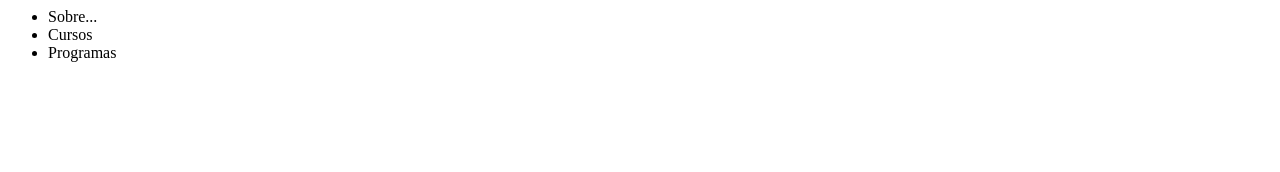
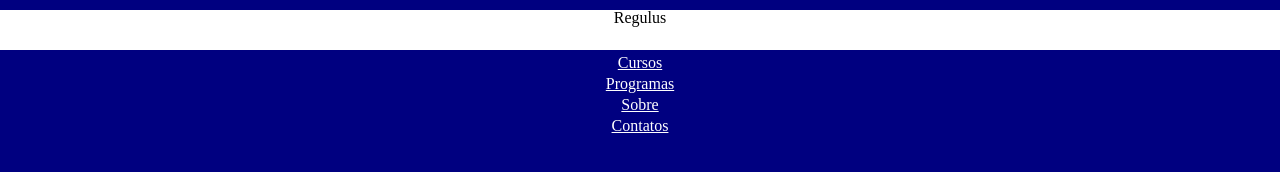
Before and after one commit to afucher/site_regulus, a plain HTML site: page index.html in a window 1280 px wide. Drawn offline with Linux system fonts and the light colour scheme.

Commit message:
Adicionado menu

```diff
--- /dev/null
+++ b/css/index.css
@@ -0,0 +1,24 @@
+ul{
+	list-style: none;
+	background-color: #000080;
+	font-family: Verdana;
+	color: #FFF;
+	margin-left: 0px;
+}
+ul li{
+	text-align: center;
+	margin: 5px;
+}
+li a{
+	color: #FFF;
+}
+body{
+	width: 100%;
+	background-color: #000080;
+}
+header h1{
+	text-align: center;
+	height: 40px;
+	margin-top: 10px;
+	background-color: #FFF;
+}
--- /dev/null
+++ b/css/reset.css
@@ -0,0 +1,48 @@
+/* http://meyerweb.com/eric/tools/css/reset/
+   v2.0 | 20110126
+   License: none (public domain)
+*/
+
+html, body, div, span, applet, object, iframe,
+h1, h2, h3, h4, h5, h6, p, blockquote, pre,
+a, abbr, acronym, address, big, cite, code,
+del, dfn, em, img, ins, kbd, q, s, samp,
+small, strike, strong, sub, sup, tt, var,
+b, u, i, center,
+dl, dt, dd, ol, ul, li,
+fieldset, form, label, legend,
+table, caption, tbody, tfoot, thead, tr, th, td,
+article, aside, canvas, details, embed,
+figure, figcaption, footer, header, hgroup,
+menu, nav, output, ruby, section, summary,
+time, mark, audio, video {
+	margin: 0;
+	padding: 0;
+	border: 0;
+	font-size: 100%;
+	font: inherit;
+	vertical-align: baseline;
+}
+/* HTML5 display-role reset for older browsers */
+article, aside, details, figcaption, figure,
+footer, header, hgroup, menu, nav, section {
+	display: block;
+}
+body {
+	line-height: 1;
+}
+ol, ul {
+	list-style: none;
+}
+blockquote, q {
+	quotes: none;
+}
+blockquote:before, blockquote:after,
+q:before, q:after {
+	content: '';
+	content: none;
+}
+table {
+	border-collapse: collapse;
+	border-spacing: 0;
+}
--- a/index.html
+++ b/index.html
@@ -1,19 +1,25 @@
 <html>
 	<head>
 		<title>Regulus</title>
+		<link rel="stylesheet" type="text/css" href="css/index.css">
+		<link rel="stylesheet" type="text/css" href="css/reset.css">
+		<meta name="viewport" content="width=device-width">
 	</head>
 	<body>
 		<header>
+			<h1>Regulus</h1>
 			<nav>
 				<ul>
-					<li>Sobre...</li>
-					<li>Cursos</li>
-					<li>Programas</li>
+					<li><a href="#">Cursos</a></li>
+					<li><a href="#">Programas</a></li>
+					<li><a href="#">Sobre</a></li>
 				</ul>
 			</nav>
 		</header>
 		<footer>
-
+			<ul>
+				<li><a href="#">Contatos</a></li>
+			</ul>
 		</footer>
 	</body>
 </html>
```
